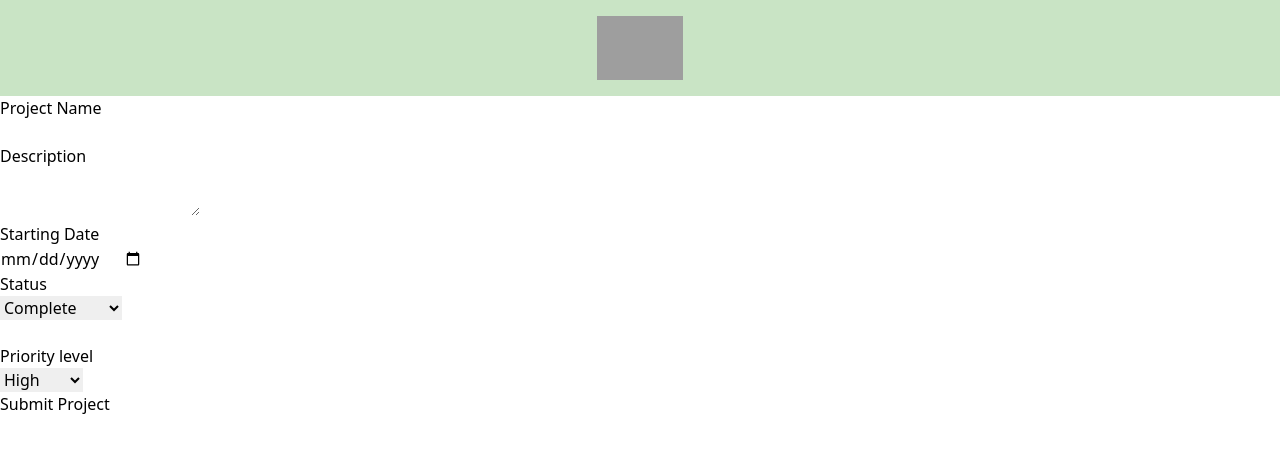
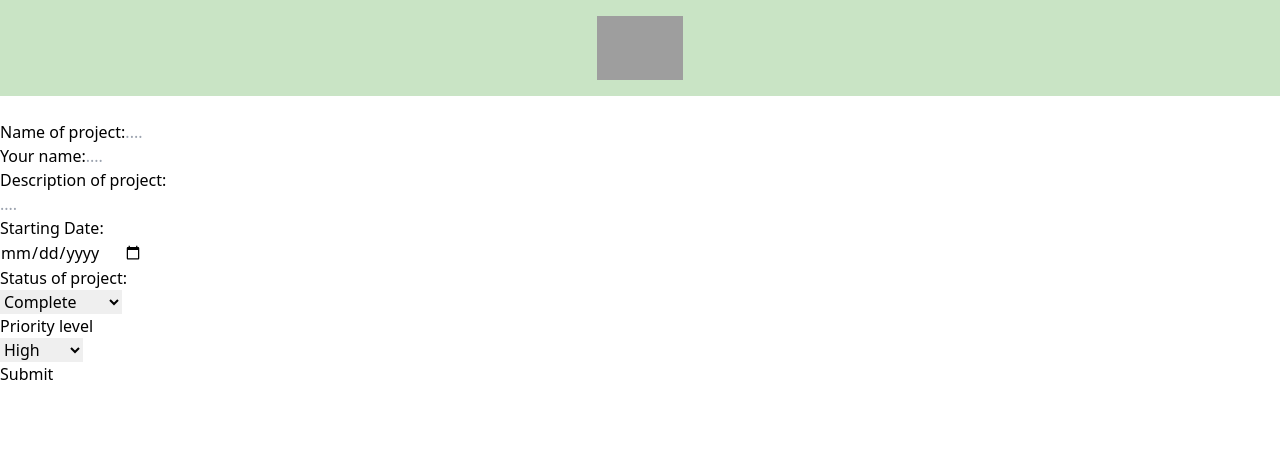
Before and after one commit to kjb2104/Kate-Blacklock-take-home-task, a React (Vite) app: page / in a window 1280 px wide. Shown: the top 452 px of the page. Built offline with nearby package versions, Linux system fonts and the light colour scheme; grey boxes are pictures that could not be loaded.

Commit message:
install react hook form and add form validation

```diff
--- a/package.json
+++ b/package.json
@@ -12,6 +12,7 @@
   "dependencies": {
     "react": "^18.2.0",
     "react-dom": "^18.2.0",
+    "react-hook-form": "^7.52.2",
     "react-router-dom": "^6.26.0"
   },
   "devDependencies": {
--- a/src/components/form.tsx
+++ b/src/components/form.tsx
@@ -1,97 +1,112 @@
 import { useState } from "react";
 import { IProject } from "../models/Project";
 import { useNavigate } from "react-router-dom";
+import { useForm, SubmitHandler } from "react-hook-form";
 
 const ProjectForm = () => {
-  const [newProject, setNewProject] = useState("");
-  const [newDescription, setNewDescription] = useState("");
-  const [newDate, setNewDate] = useState("");
-  const [hasPosted, setHasPosted] = useState(false);
-  const [selectedPriority, setSelectedPriority] = useState("");
-  const [status, selectCurrentStatus] = useState('')
+  const {
+    register,
+    handleSubmit,
+    formState: { errors },
+  } = useForm<IProject>({mode: "onBlur"});
+
+  const [hasPosted, setHasPosted] = useState(false)
+
   const navigate = useNavigate();
+  const onSubmit: SubmitHandler<IProject> = (data) => {
 
-  //   submission event handler creates a new instance of the interface using input set in state
-  const handleSubmit = () => {
-    setHasPosted(true);
-
-    const Project: IProject = {
-      name: newProject,
-      description: newDescription,
-      date: newDate,
-      Status: status,
-      Priority: selectedPriority,
+    navigate("/project-result", { state: { project: data } });
+    setHasPosted(false)
   };
 
-    navigate("/project-result", { state: { project: Project } });
+  return (
+    <form onSubmit={handleSubmit(onSubmit)}>
+      <br />
+      <label>Name of project:</label>
+      <input
+        placeholder="...."
+        {...register("name", { required: true, maxLength: 50, minLength: 3 })}
+      />
+       {errors.name?.type === "required" && (
+        <p role = "alert">Project Name is required</p>
+      )}
+         {errors.name?.type === "maxLength" && (
+        <p role="alert">Project Name must be under 50 characters</p>
+      )}
+           {errors.name?.type === "minLength" && (
+        <p role="alert">Description must be over 3 characters</p>
+      )}
+      <br />
+      <label>Your name:</label>
+      <input
+        placeholder="...."
+        {...register("Owner", { required: true, pattern: /[A-Za-z]/g })}
+      />
+       {errors.Owner?.type === "required" && (
+        <p role = "alert">Your name is required</p>
+      )}
+        {errors.Owner?.type === "Pattern" && (
+        <p role="alert">Must only include letters</p>
+      )}
+<br/>
+      <label>Description of project:</label>
+      <br />
 
-    setHasPosted(false);
-  };
+      <input
+      placeholder="...."
+        {...register("description", {
+          required: true,
+          maxLength: 200,
+          minLength: 30,
+        })}
+      />
 
-  // useNavigate from react router navigates to the new page with the details acquired from the form
-
-  return (
-    <form onSubmit={handleSubmit}>
-      <label htmlFor="newProject">Project Name</label>
+      {errors.description?.type === "required" && (
+        <p role="alert">Description is required</p>
+      )}
+      {errors.description?.type === "maxLength" && (
+        <p role="alert">Description must be under 200 characters</p>
+      )}
+      {errors.description?.type === "minLength" && (
+        <p role="alert">Description must be over 30 characters</p>
+      )}
+<br/>
+      <label>Starting Date:</label>
       <br />
       <input
-        id="newProject"
-        name="project-name"
-        type="text"
-        onChange={(e) => setNewProject(e.target.value)}
+        type="date"
+        {...register("date", { required: true})}
       />
+
+       {errors.date?.type === "required" && (
+        <p role="alert">Date is required</p>
+      )}
+
       <br />
-      <label htmlFor="newDescription">Description</label>
+      <label>Status of project:</label>
       <br />
-      <textarea
-        id="newDescription"
-        value={newDescription}
-        onChange={(e) => setNewDescription(e.target.value)}
-      ></textarea>
-      <br />
-
-      <label htmlFor="newDate">Starting Date</label>
-      <br />
-      <input
-        id="date-input"
-        name="date"
-        type="date"
-        onChange={(e) => setNewDate(e.target.value)}
-      />
-      <label>
-        <br/>
-        Status
-        <br />
-
-        {/* // add select fields for status and priority level */}
-
-        <select
-          value={status}
-          onChange={(e) => selectCurrentStatus(e.target.value)}
-        >
+      <select {...register("Status", { required: true })}>
         <option value="Complete">Complete</option>
         <option value="Working on it">Working on it</option>
         <option value="Not started">Not started</option>
       </select>
-      </label>
+      {errors.Status?.type === "required" && (
+        <p role="alert">Status is required</p>
+      )}
       <br />
+      <label>Priority level</label>
       <br />
-      <label>
-        Priority level
-        <br />
-        <select
-          value={selectedPriority}
-          onChange={(e) => setSelectedPriority(e.target.value)}
-        >
+      <select {...register("Priority", { required: true })}>
         <option value="High">High</option>
         <option value="Medium">Medium</option>
         <option value="Low">Low</option>
       </select>
-      </label>
+      {errors.Priority?.type === "required" && (
+        <p role="alert">Priority field is required</p>
+      )}
       <br />
-      <button type="submit" disabled={newProject.length === 0 || hasPosted}>
-        Submit Project
-      </button>
+      <button type="submit" disabled={hasPosted}>Submit</button>
+      <br />
     </form>
   );
 };
--- a/src/components/project-result.tsx
+++ b/src/components/project-result.tsx
@@ -3,7 +3,7 @@ import { useLocation } from "react-router-dom";
 
 const ProjectResult = () => {
   const { state } = useLocation();
-
+console.log(state)
 
   return (
     <div>
--- a/src/models/Project.ts
+++ b/src/models/Project.ts
@@ -2,9 +2,9 @@ export interface IProject {
 
         name: string;
         description: string;
+        Owner:string;
         date: string;
         Status: string;
-        // owner:string;
         Priority: string;
 
 
```
Also changed, not shown: 1 other file (tests, documents, lock files or other folders). Lines whose indentation alone changed are shown as unchanged.
